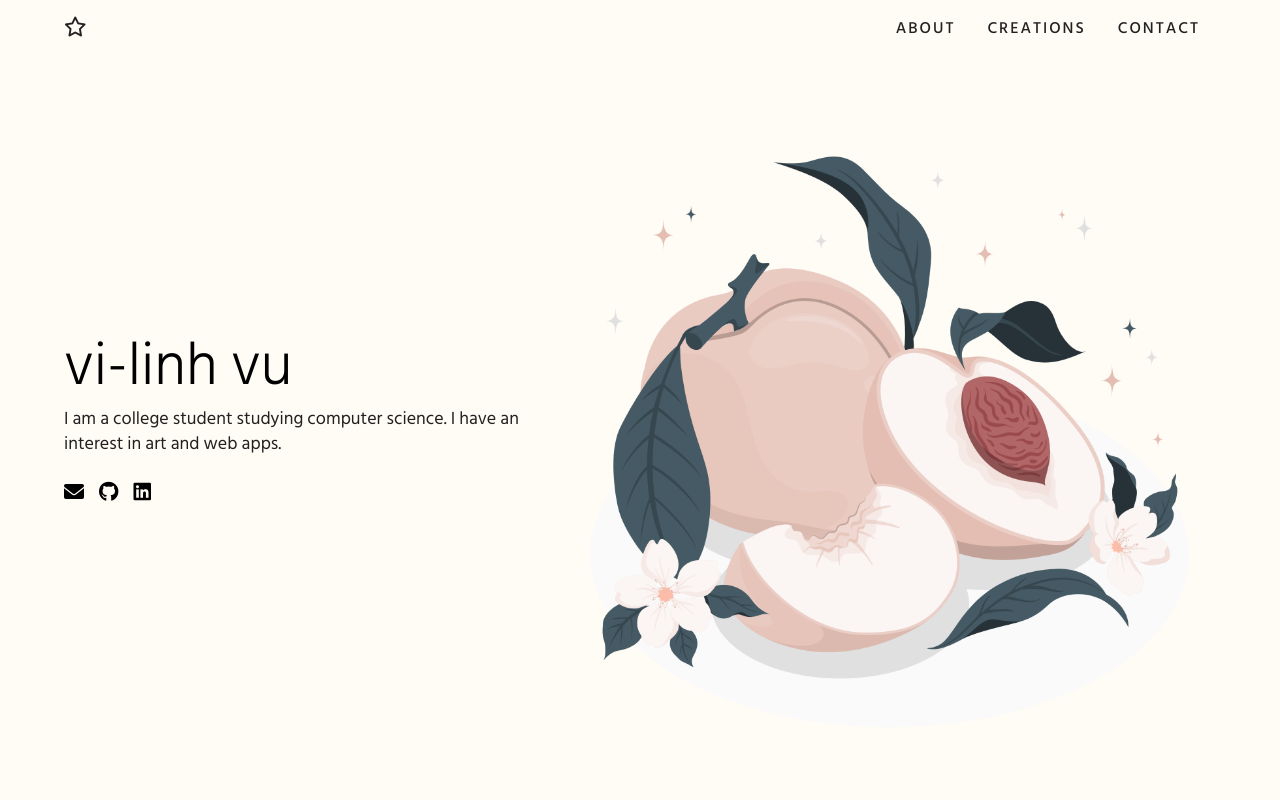
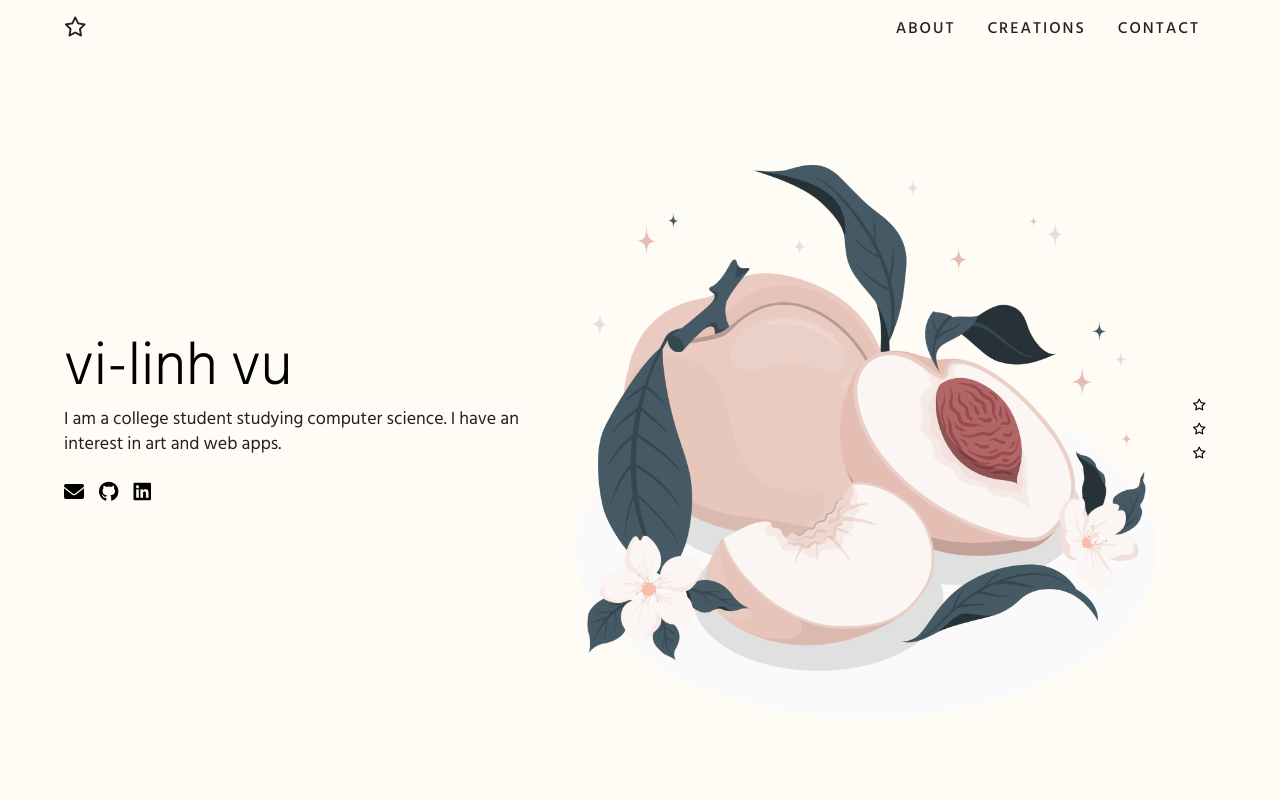
Before and after one commit to vilinh/vi-linh, a React (Create React App) app: page / in a window 1280 px wide. Shown: the top 800 px of the page. Built offline with nearby package versions, Linux system fonts and the light colour scheme.

Commit message:
hero links

```diff
--- a/src/components/Hero.jsx
+++ b/src/components/Hero.jsx
@@ -1,6 +1,7 @@
 import React from "react";
 import "../styles/hero.css";
 import peach from "../assets/Peach-amico.png";
+import { Link } from "react-scroll";
 
 export default function Hero() {
   return (
@@ -39,6 +40,17 @@ export default function Hero() {
               <img src={peach} alt="peach"></img>
             </a>
           </div>
+          <div className="star-icons">
+            <Link to="about" smooth>
+              <i className="star-icon  far fa-star"></i>
+            </Link>
+            <Link to="creations" smooth>
+              <i className="star-icon  far fa-star"></i>
+            </Link>
+            <Link to="contact" smooth>
+              <i className="star-icon  far fa-star"></i>
+            </Link>
+          </div>
         </div>
       </div>
     </div>
--- a/src/components/Nav.jsx
+++ b/src/components/Nav.jsx
@@ -19,7 +19,7 @@ export default function Nav() {
       <div className="container">
         <div className="nav">
           <Link to="hero" smooth>
-            <i class="logo far fa-star"></i>
+            <i className="logo far fa-star"></i>
           </Link>
           <div className="nav-menu">
             <ul
--- a/src/styles/hero.css
+++ b/src/styles/hero.css
@@ -12,6 +12,7 @@
   justify-content: center;
   width: 100%;
   gap: 1rem;
+  position: relative;
 }
 
 .hero-info {
@@ -59,6 +60,20 @@
   color: var(--seagreen);
 }
 
+.star-icons {
+  display: flex;
+  flex-direction: column;
+  font-size: 1.2rem;
+  font-weight: 100;
+  cursor: pointer;
+  gap: 0.5rem;
+  margin-right: 1rem;
+}
+
+.star-icon:hover {
+  color: var(--seagreen);
+}
+
 @media only screen and (max-width: 768px) {
   .hero h1 {
     font-size: 4rem;
@@ -79,4 +94,8 @@
   .hero-img img {
     max-width: 400px;
   }
+
+  .star-icons {
+    display: none;
+  }
 }
```
